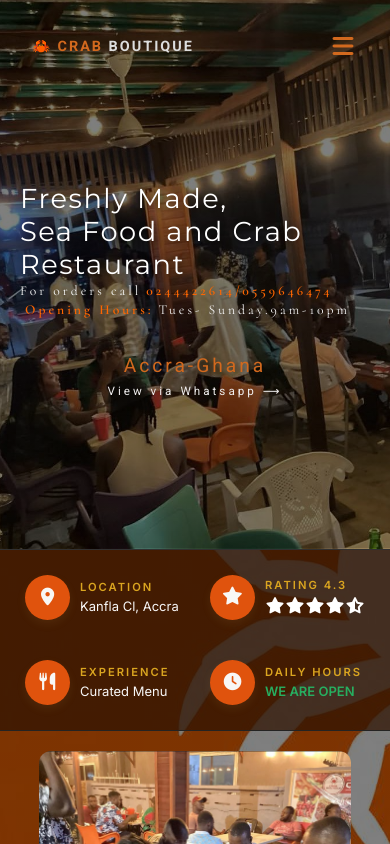
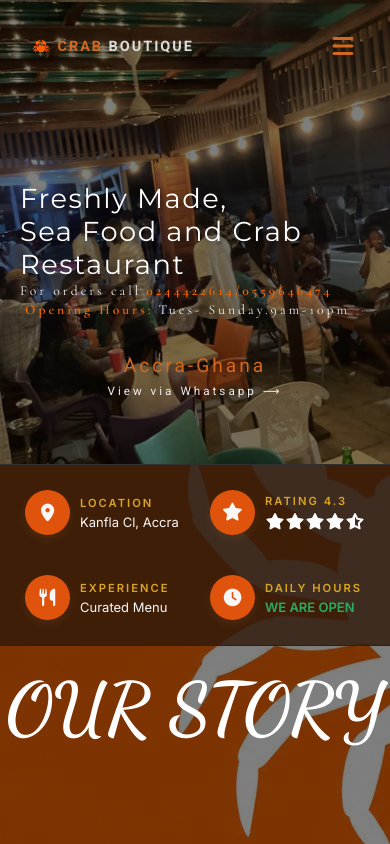
Before and after one commit to xebi112/Crab-Boutique, a React (Vite) app in the folder crab-boutique/: page / in a window 390 px wide. Shown: the top 844 px of the page. Built offline with nearby package versions, Linux system fonts and the light colour scheme; a web font is replaced by a local one.

Commit message:
fixed font stying

```diff
--- a/crab-boutique/src/COMPONENTS/Home.jsx
+++ b/crab-boutique/src/COMPONENTS/Home.jsx
@@ -8,7 +8,7 @@
   useEffect(() => {
     AOS.init({
       duration: 1000,
-      once: true,
+      once: false,
     });
   }, []);
 
@@ -168,7 +168,9 @@
       </section>
 
       <main className="container">
-        {/* Story Section 1 - Left */}
+        <div>
+          <p className="story">OUR STORY</p>
+        </div>
         <div className="img-left" data-aos="fade-right">
           <img src="img-3.jpeg" alt="Togetherness" />
           <div className="story-text">
@@ -194,7 +196,7 @@
         </div>
 
         {/* Story Section 3 - Left */}
-        <div className=" img-left">
+        <div className=" img-left" data-aos="fade-right">
           <img src="img-5.jpeg" alt="Artistry" />
           <div className="story-text">
             <h3 className="sub-text">Boutique Creations</h3>
--- a/crab-boutique/src/index.css
+++ b/crab-boutique/src/index.css
@@ -110,10 +110,20 @@
   border-color: #fff;
 }
 
+.story {
+  font-family: "Dancing Script", serif;
+  font-size: 4.5rem;
+  text-align: center;
+  flex: 1; /* text takes remaining space */
+  margin: 0;
+  font-weight: 700;
+  color: #fff; /* white text for contrast */
+}
+
 /*HEARDER STYLING*/
 @media (max-width: 768px) {
   .Header {
-    height: 65vh;
+    height: 55vh;
     width: 100%;
   }
 
@@ -210,7 +220,7 @@
   justify-content: space-around;
   align-items: center;
   padding: 40px 20px;
-  background-color: #301402bd; /* Clean white background */
+  background-color: #31190bce; /* Clean white background */
   border-top: 1px solid #313030;
   border-bottom: 1px solid #242322;
   margin: 0 auto;
@@ -322,12 +332,14 @@
   display: flex;
   flex-direction: column;
   gap: 120px;
+  margin-top: 20px;
 }
 .img-left {
   display: flex;
   gap: 30px;
 }
 .img-left img {
+  margin-top: 90px;
   width: 40%;
   margin: 20px;
   border-radius: 12px;
```
